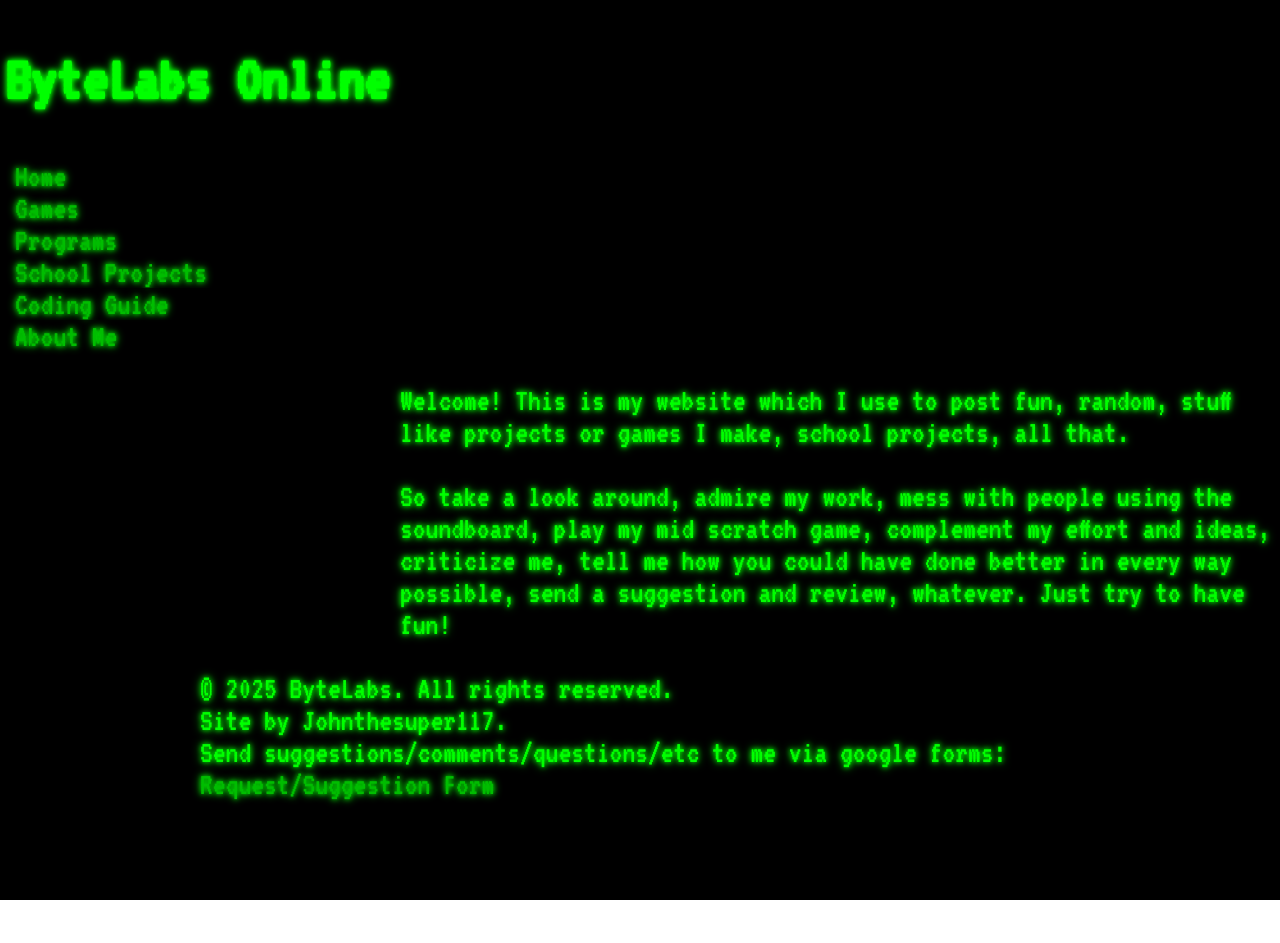
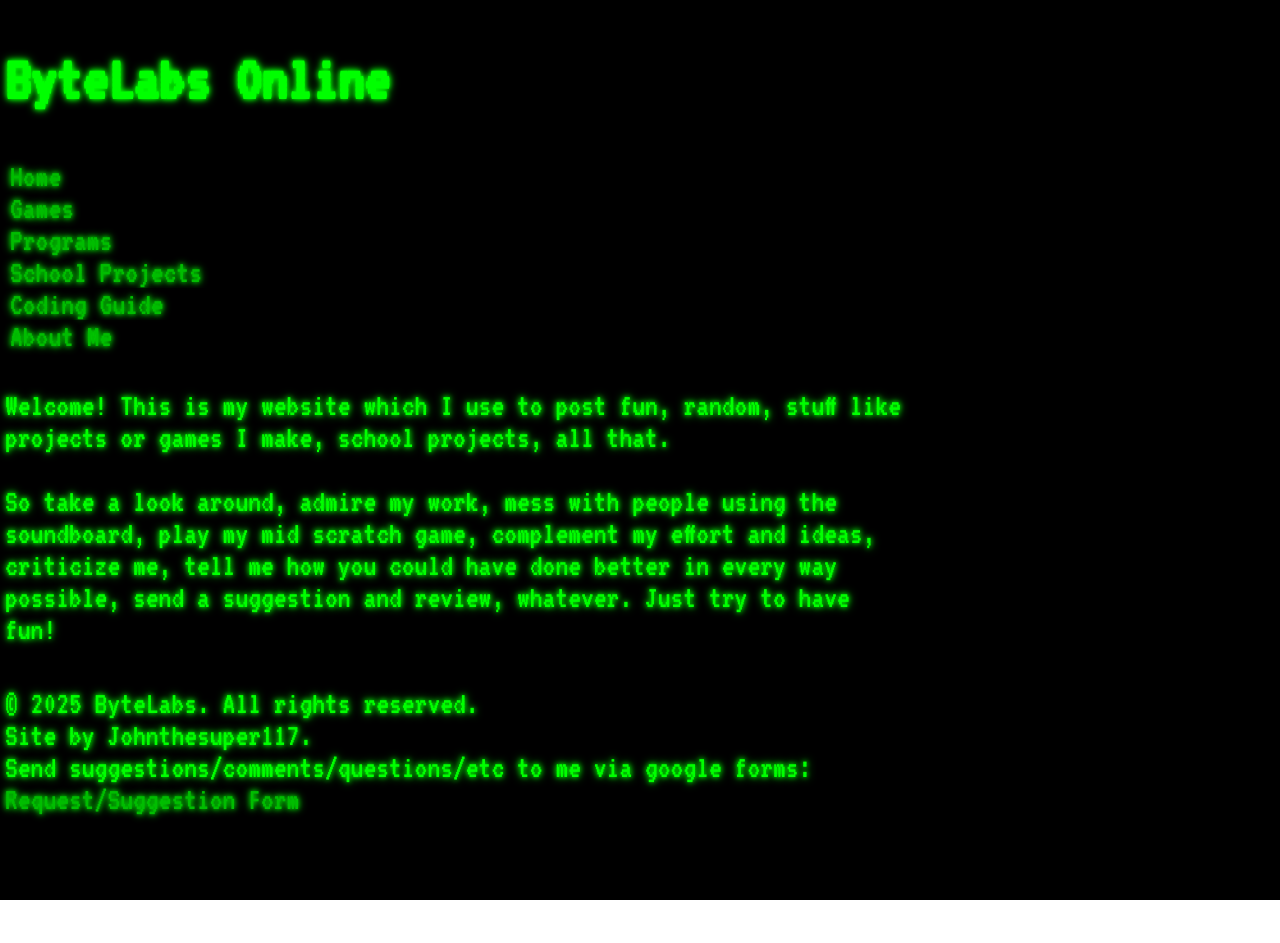
Before and after one commit to Johnthesuper117/bytelabs.online, a Jekyll site: the page built from index.html, in a window 1280 px wide. Built offline with Jekyll 4.4.1, drawn with Linux system fonts in a browser that asks for light colours.

Commit message:
minor style changes

```diff
--- a/assets/css/stylesheet.css
+++ b/assets/css/stylesheet.css
@@ -41,14 +41,6 @@
   color: var(--color-text1);
 }
 
-p {
-  margin-left: 200px;
-  padding: 0px;
-  position:relative;
-  z-index: 1;
-  background: rgba(0,0,0,0.5);
-}
-
 .centered {
   text-align: center;
 }
@@ -56,7 +48,7 @@
 .content {
   color: var(--color-text1);
   position: relative;
-  margin-left: 200px;
+  margin-left: 0px;
   z-index: 1; /* This is critical! */
 }
 
@@ -77,7 +69,7 @@
   list-style: none;
   padding: 0;
   margin: 0;
-  margin-left: 15px;
+  margin-left: 10px;
   max-width: 200px;
 }
 
@@ -109,7 +101,7 @@
   top: 100%;
   background: rgba(0,0,0,0.75);
   min-width: 200px;
-  z-index: 100;
+  z-index: 2;
   box-shadow: 0 4px 8px rgba(0,0,0,0.5);
 }
 
```
